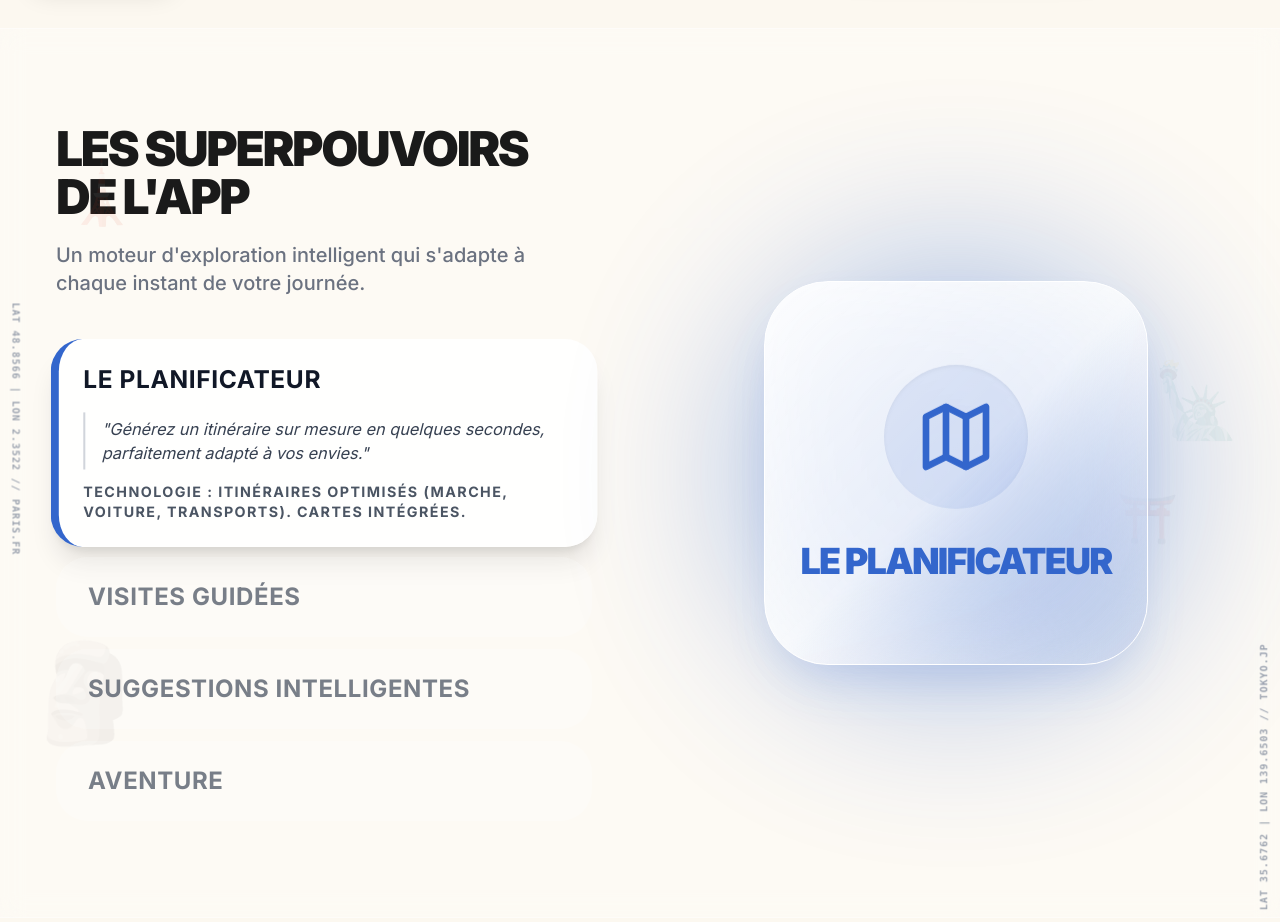
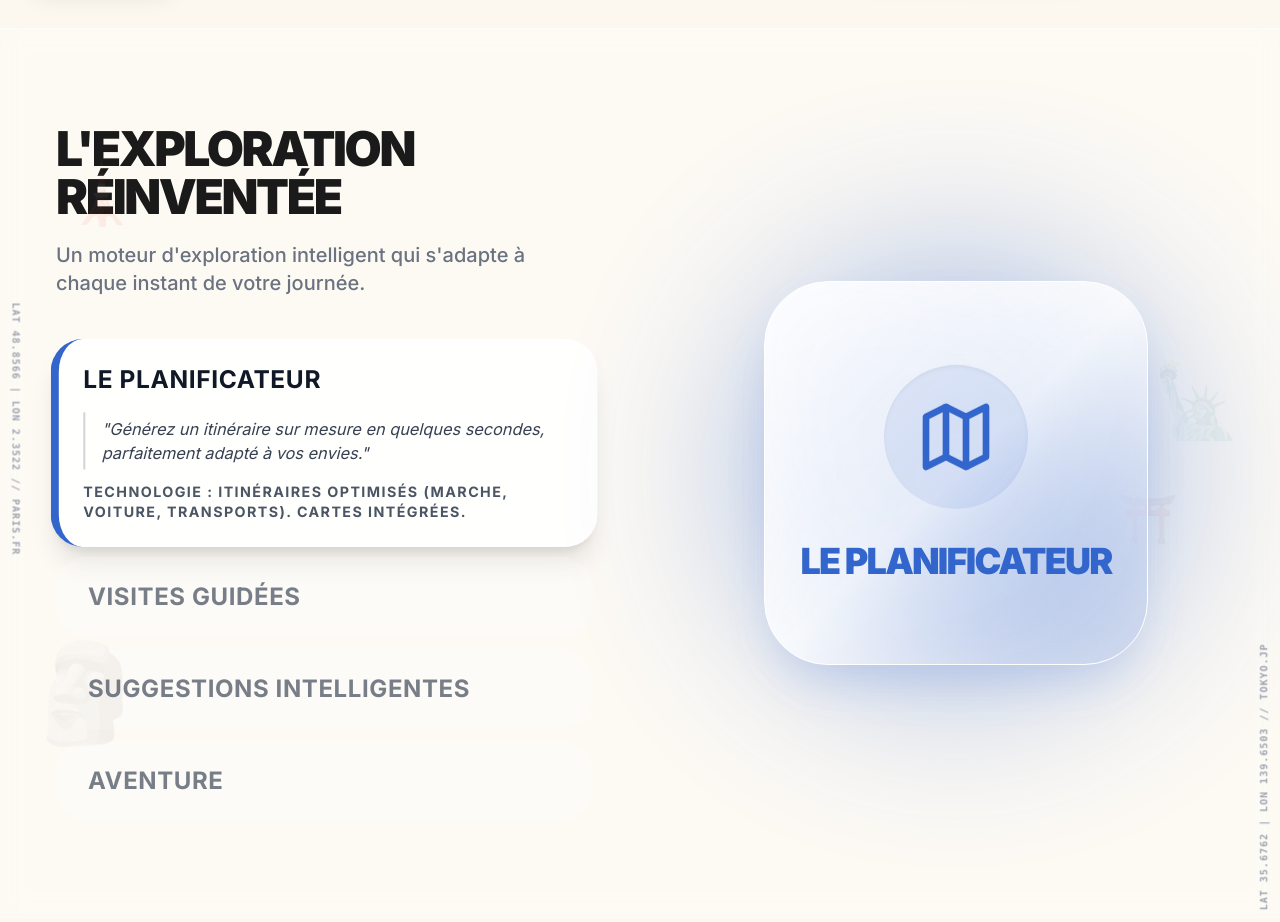
Before and after one commit to Redachk2001/Itinerarlyweb, a React (Vite) app: page / in a window 1280 px wide. Shown: the part 960-1882 px from the top of the page. Built offline with nearby package versions, Linux system fonts and the light colour scheme.

Commit message:
Update features section title to a more premium phrase

```diff
--- a/src/App.jsx
+++ b/src/App.jsx
@@ -41,7 +41,7 @@ const translations = {
       footer: "Chaque trajet devient une aventure"
     },
     features: {
-      title: "Les Superpouvoirs de l'App",
+      title: "L'Exploration Réinventée",
       subtitle: "Un moteur d'exploration intelligent qui s'adapte à chaque instant de votre journée.",
       modes: [
         { id: 'planner', title: 'Le Planificateur', userView: '"Générez un itinéraire sur mesure en quelques secondes, parfaitement adapté à vos envies."', capabilities: 'Itinéraires optimisés (marche, voiture, transports). Cartes intégrées.' },
@@ -103,7 +103,7 @@ const translations = {
       footer: "Every journey becomes an adventure"
     },
     features: {
-      title: "The App's Superpowers",
+      title: "Exploration Reinvented",
       subtitle: "An intelligent exploration engine that adapts to every moment of your day.",
       modes: [
         { id: 'planner', title: 'The Planner', userView: '"Generate a custom itinerary in seconds, perfectly tailored to your desires."', capabilities: 'Optimized routes. Integrated maps.' },
```
